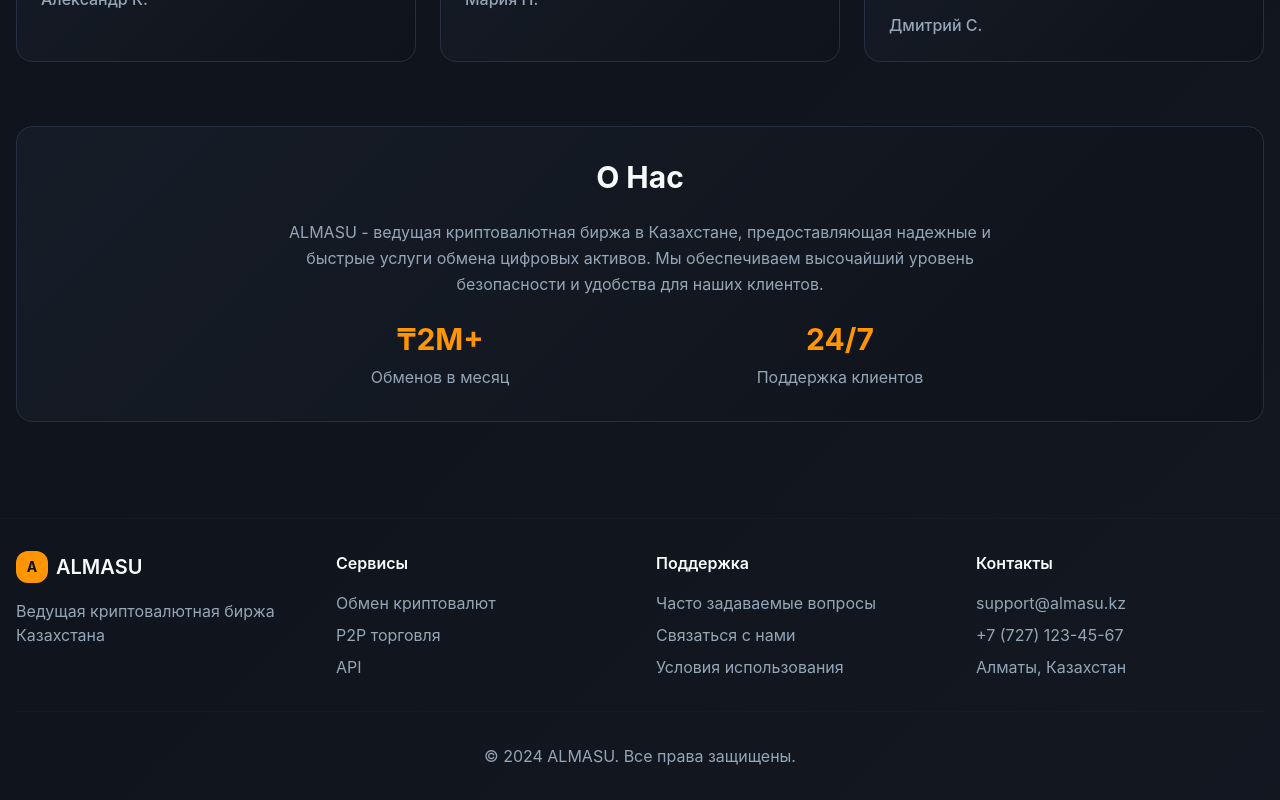
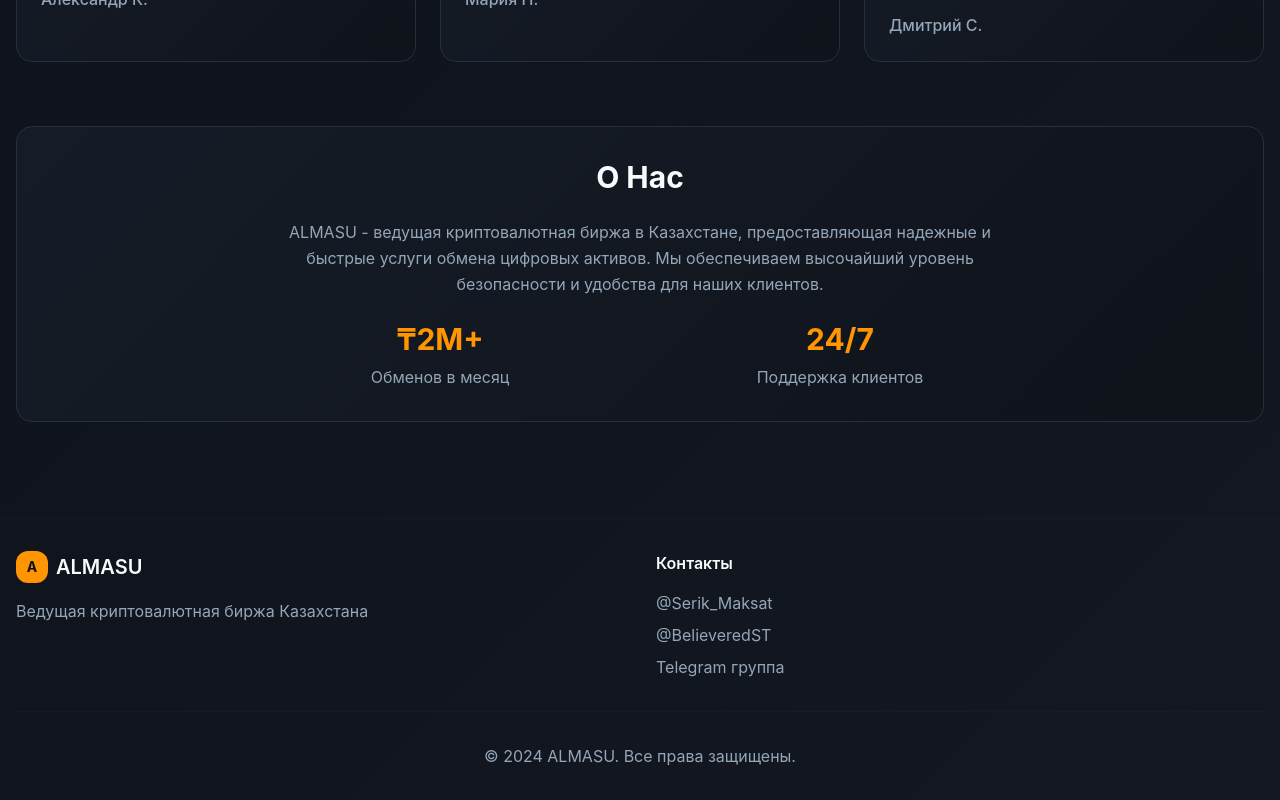
Before and after one commit to starzkeeper/asd, a React (Vite) app: page / in a window 1280 px wide. Shown: the part 1777-2577 px from the top of the page. Built offline with nearby package versions, Linux system fonts and the light colour scheme; no server answers.

Commit message:
Remove Services and Support sections from footer
cgen-32eefe048823481194c2345b02cc1d5c

```diff
--- a/client/pages/Index.tsx
+++ b/client/pages/Index.tsx
@@ -378,7 +378,7 @@ export default function Index() {
       {/* Footer */}
       <footer className="border-t border-border/20 mt-16">
         <div className="container mx-auto px-4 py-8">
-          <div className="grid md:grid-cols-4 gap-8">
+          <div className="grid md:grid-cols-2 gap-8">
             <div>
               <div className="flex items-center space-x-2 mb-4">
                 <div className="w-8 h-8 bg-primary rounded-lg flex items-center justify-center">
@@ -392,29 +392,11 @@ export default function Index() {
             </div>
 
             <div>
-              <h4 className="font-semibold text-foreground mb-4">Сервисы</h4>
-              <ul className="space-y-2 text-muted-foreground">
-                <li><a href="#" className="hover:text-primary transition-colors">Обмен криптовалют</a></li>
-                <li><a href="#" className="hover:text-primary transition-colors">P2P торговля</a></li>
-                <li><a href="#" className="hover:text-primary transition-colors">API</a></li>
-              </ul>
-            </div>
-
-            <div>
-              <h4 className="font-semibold text-foreground mb-4">Поддержка</h4>
-              <ul className="space-y-2 text-muted-foreground">
-                <li><a href="#" className="hover:text-primary transition-colors">Часто задаваемые вопросы</a></li>
-                <li><a href="#" className="hover:text-primary transition-colors">Связаться с нами</a></li>
-                <li><a href="#" className="hover:text-primary transition-colors">Условия использования</a></li>
-              </ul>
-            </div>
-
-            <div>
               <h4 className="font-semibold text-foreground mb-4">Контакты</h4>
               <ul className="space-y-2 text-muted-foreground">
-                <li>support@almasu.kz</li>
-                <li>+7 (727) 123-45-67</li>
-                <li>Алматы, Казахстан</li>
+                <li><a href="https://t.me/Serik_Maksat" className="hover:text-primary transition-colors">@Serik_Maksat</a></li>
+                <li><a href="https://t.me/BelieveredST" className="hover:text-primary transition-colors">@BelieveredST</a></li>
+                <li><a href="https://t.me/+lbkM7nFi0VcyMTNi" className="hover:text-primary transition-colors">Telegram группа</a></li>
               </ul>
             </div>
           </div>
```
